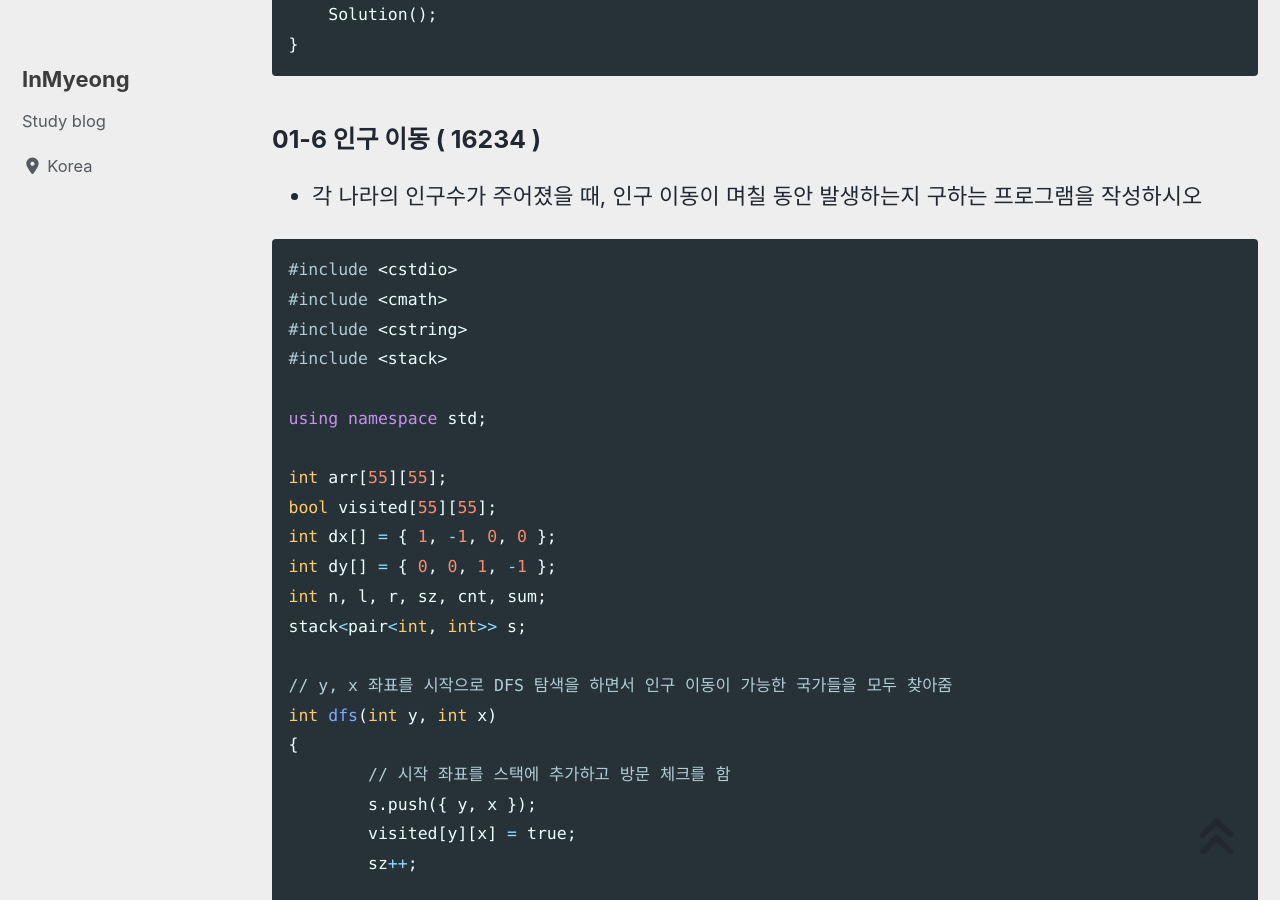
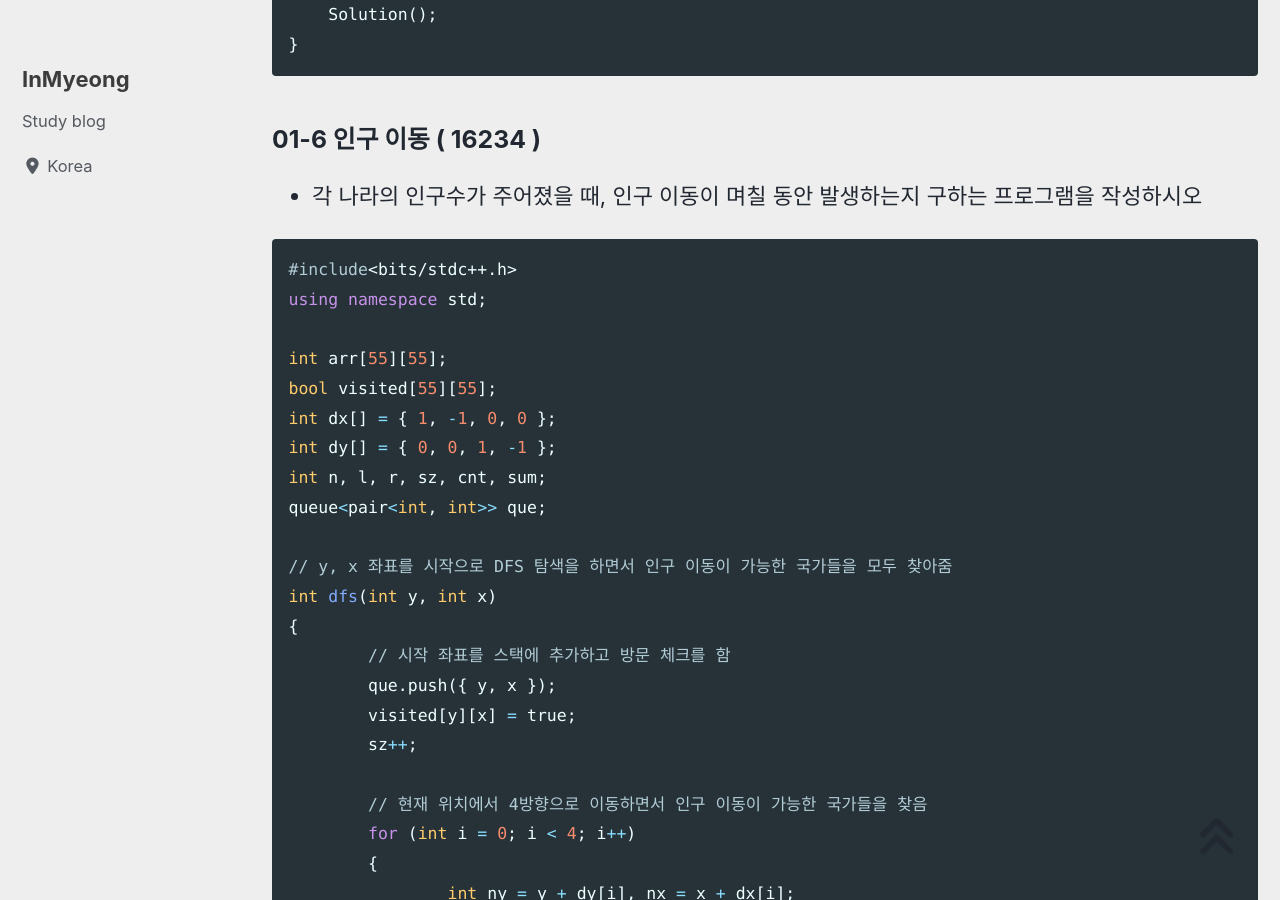
Before and after one commit to devMyeong/devMyeong.github.io, a Jekyll site: the page built from _posts/codingTest/2023-05-01-삼성기출.md, in a window 1280 px wide and 900 px high, scrolled down 12876 px. Built offline with Jekyll 4.4.1, drawn with Linux system fonts in a browser that asks for light colours; cached includes are drawn as plain includes; nearby versions of some CDN libraries; some web fonts are replaced; comment, search, counter and statistics services are not loaded.

Commit message:
Chore : 수정

````diff
--- a/_posts/codingTest/2023-05-01-삼성기출.md
+++ b/_posts/codingTest/2023-05-01-삼성기출.md
@@ -412,11 +412,7 @@ int main()
 - 각 나라의 인구수가 주어졌을 때, 인구 이동이 며칠 동안 발생하는지 구하는 프로그램을 작성하시오
 
 ```cpp
-#include <cstdio>
-#include <cmath>
-#include <cstring>
-#include <stack>
-
+#include<bits/stdc++.h>
 using namespace std;
 
 int arr[55][55];
@@ -424,13 +420,13 @@ bool visited[55][55];
 int dx[] = { 1, -1, 0, 0 };
 int dy[] = { 0, 0, 1, -1 };
 int n, l, r, sz, cnt, sum;
-stack<pair<int, int>> s;
+queue<pair<int, int>> que;
 
 // y, x 좌표를 시작으로 DFS 탐색을 하면서 인구 이동이 가능한 국가들을 모두 찾아줌
 int dfs(int y, int x)
 {
 	// 시작 좌표를 스택에 추가하고 방문 체크를 함
-	s.push({ y, x });
+	que.push({ y, x });
 	visited[y][x] = true;
 	sz++;
 
@@ -467,10 +463,10 @@ int main()
 					sum = dfs(i, j) + arr[i][j];
 
 					// 스택에 저장된 모든 국가들의 인구수를 현재 연합의 인구수 평균값으로 업데이트함
-					while (!s.empty())
+					while (!que.empty())
 					{
-						auto pos = s.top();
-						s.pop();
+						auto pos = que.front();
+						que.pop();
 						arr[pos.first][pos.second] = sum / sz;
 					}
 
````
